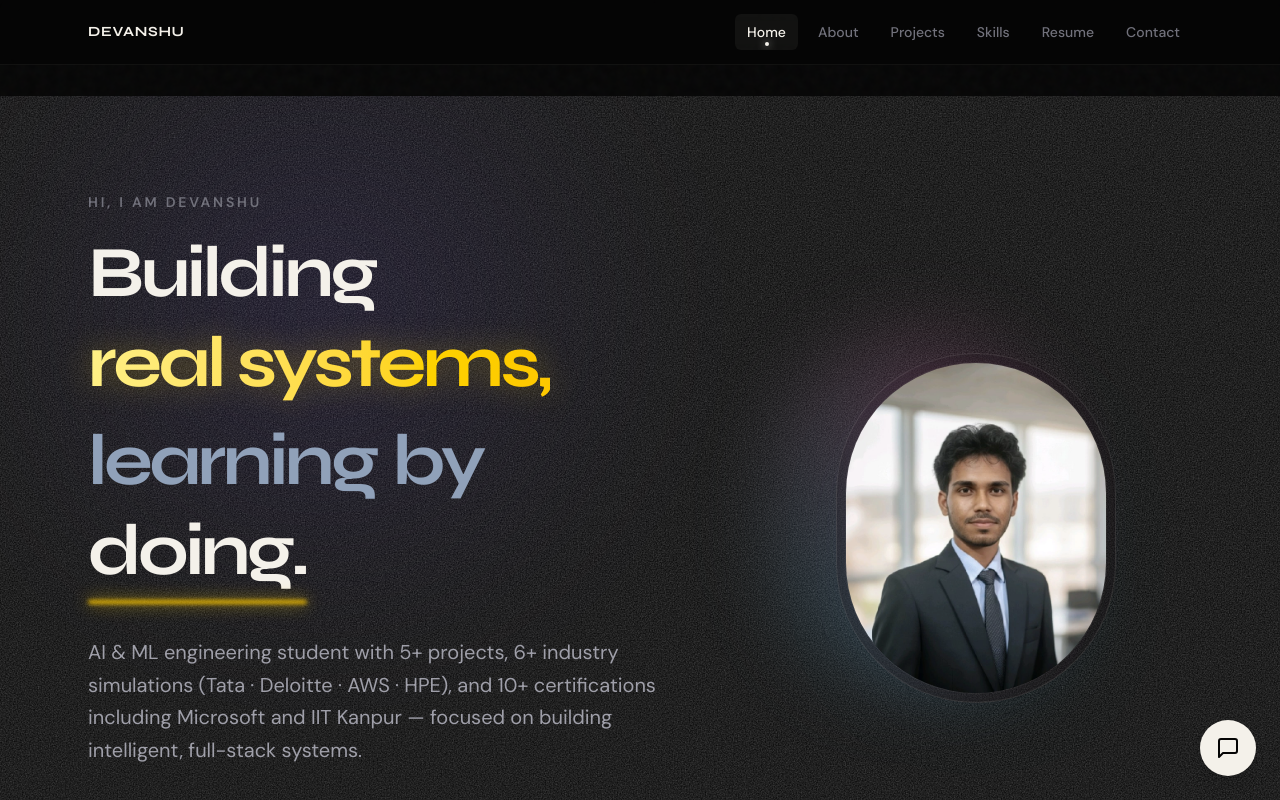
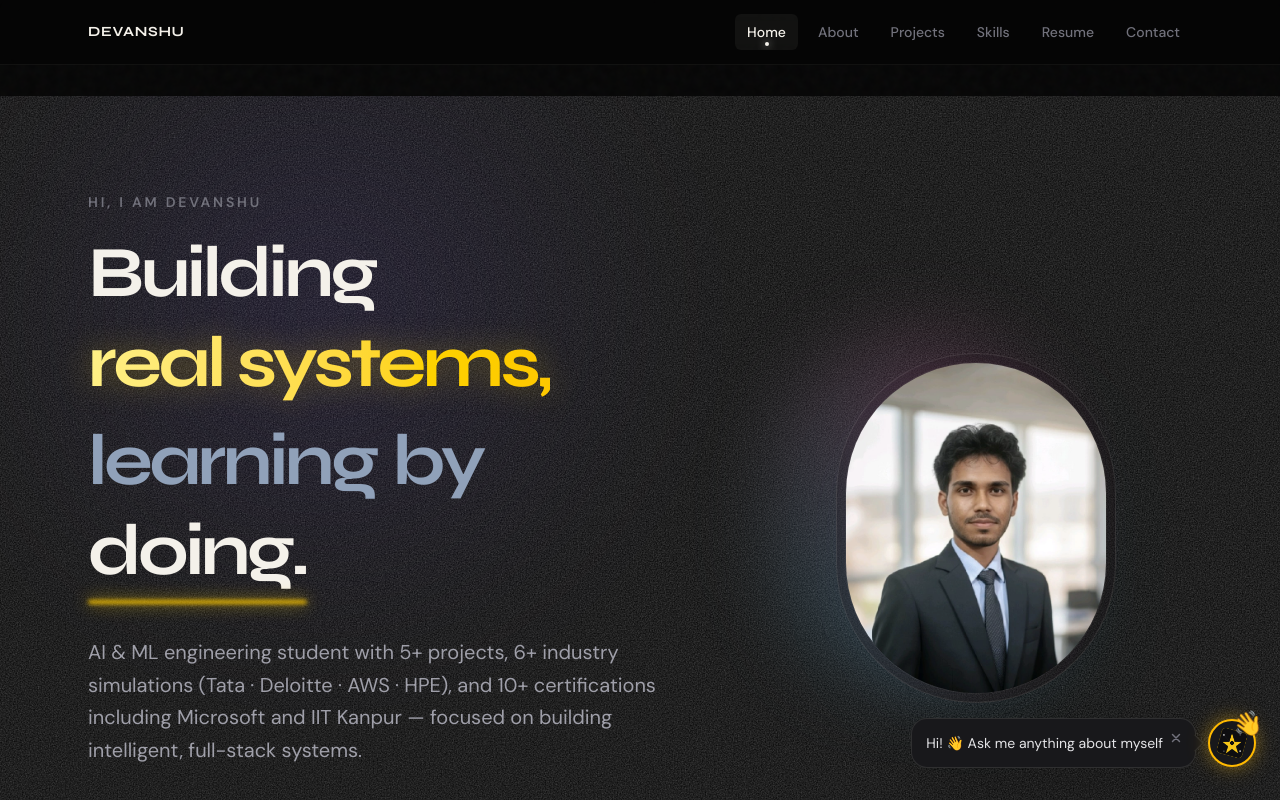
Before and after one commit to devanshu651/portfolio, a Next.js app: page / in a window 1280 px wide. Shown: the top 800 px of the page. Built offline with nearby package versions, Linux system fonts and the light colour scheme.

Commit message:
Update ChatWidget with custom logo and animated greeting popup

```diff
--- a/app/components/ChatWidget.tsx
+++ b/app/components/ChatWidget.tsx
@@ -15,8 +15,28 @@ export default function ChatWidget() {
   ]);
   const [inputValue, setInputValue] = useState("");
   const [isLoading, setIsLoading] = useState(false);
+  const [showGreeting, setShowGreeting] = useState(false);
 
   const messagesEndRef = useRef<HTMLDivElement>(null);
+
+  useEffect(() => {
+    const hasShown = sessionStorage.getItem("chat_greeting_shown");
+    if (!hasShown) {
+      const showTimer = setTimeout(() => {
+        setShowGreeting(true);
+        sessionStorage.setItem("chat_greeting_shown", "true");
+      }, 1500);
+
+      const dismissTimer = setTimeout(() => {
+        setShowGreeting(false);
+      }, 7500); // 1.5s + 6s
+
+      return () => {
+        clearTimeout(showTimer);
+        clearTimeout(dismissTimer);
+      };
+    }
+  }, []);
 
   const scrollToBottom = () => {
     if (messagesEndRef.current) {
@@ -201,24 +221,83 @@ export default function ChatWidget() {
         )}
       </AnimatePresence>
 
+      {/* Greeting Popup */}
+      <AnimatePresence>
+        {showGreeting && !isOpen && (
+          <motion.div
+            initial={{ opacity: 0, y: 20, scale: 0.9 }}
+            animate={{ opacity: 1, y: 0, scale: 1 }}
+            exit={{ opacity: 0, y: 10, scale: 0.9 }}
+            className="mb-2 flex items-center gap-3 z-40 w-max max-w-[calc(100vw-2rem)]"
+          >
+            {/* Speech Bubble */}
+            <div
+              className="relative bg-zinc-900 border border-white/10 rounded-2xl p-3.5 pr-8 shadow-2xl cursor-pointer hover:bg-zinc-800 transition-colors"
+              onClick={() => { setIsOpen(true); setShowGreeting(false); }}
+            >
+              <p className="text-sm text-zinc-200">
+                Hi! 👋 Ask me anything about myself
+              </p>
+              {/* Tail */}
+              <div className="absolute right-[-6px] top-1/2 -translate-y-1/2 w-3 h-3 bg-zinc-900 border-t border-r border-white/10 transform rotate-45" />
+
+              {/* Close Button */}
+              <button
+                onClick={(e) => { e.stopPropagation(); setShowGreeting(false); }}
+                className="absolute top-2 right-2 p-1 text-zinc-500 hover:text-white transition-colors"
+                aria-label="Dismiss greeting"
+              >
+                <svg width="14" height="14" viewBox="0 0 24 24" fill="none" stroke="currentColor" strokeWidth="2.5" strokeLinecap="round" strokeLinejoin="round"><path d="M18 6L6 18M6 6l12 12"/></svg>
+              </button>
+            </div>
+
+            {/* Avatar */}
+            <div
+              className="relative shrink-0 cursor-pointer"
+              onClick={() => { setIsOpen(true); setShowGreeting(false); }}
+            >
+              {/* Glowing ring */}
+              <div className="absolute inset-0 rounded-full bg-amber-400/40 blur-md animate-pulse" />
+              {/* Avatar container */}
+              <div className="relative w-11 h-11 sm:w-12 sm:h-12 rounded-full border-2 border-amber-400 bg-zinc-900 overflow-hidden shadow-[0_0_15px_rgba(251,191,36,0.3)]">
+                <img src="/chat-logo.png" alt="Chatbot Logo" className="w-full h-full object-cover" />
+              </div>
+              {/* Waving Emoji */}
+              <motion.div
+                className="absolute -top-3 -right-2 text-xl sm:text-2xl origin-[70%_70%]"
+                animate={{ rotate: [0, -15, 15, -15, 15, 0] }}
+                transition={{ duration: 1.5, repeat: 2, repeatDelay: 1, ease: "easeInOut" }}
+              >
+                👋
+              </motion.div>
+            </div>
+          </motion.div>
+        )}
+      </AnimatePresence>
+
       {/* Floating Toggle Button */}
+      <AnimatePresence>
+        {(!showGreeting || isOpen) && (
           <motion.button
+            initial={{ opacity: 0, scale: 0.8 }}
+            animate={{ opacity: 1, scale: 1 }}
+            exit={{ opacity: 0, scale: 0.8 }}
             onClick={() => setIsOpen(!isOpen)}
             whileHover={{ scale: 1.05 }}
             whileTap={{ scale: 0.95 }}
-        className="w-14 h-14 rounded-full bg-[#f4f1ea] text-[#050505] shadow-lg flex items-center justify-center hover:bg-white transition-colors"
+            className="w-12 h-12 sm:w-14 sm:h-14 rounded-full border-2 border-amber-400 bg-zinc-900 shadow-[0_0_15px_rgba(251,191,36,0.3)] flex items-center justify-center overflow-hidden transition-colors"
             aria-label="Toggle chat"
           >
             {isOpen ? (
-          <svg width="24" height="24" viewBox="0 0 24 24" fill="none" stroke="currentColor" strokeWidth="2.5" strokeLinecap="round" strokeLinejoin="round">
+              <svg width="24" height="24" viewBox="0 0 24 24" fill="none" stroke="#f4f1ea" strokeWidth="2.5" strokeLinecap="round" strokeLinejoin="round">
                 <path d="M18 6L6 18M6 6l12 12"/>
               </svg>
             ) : (
-          <svg width="24" height="24" viewBox="0 0 24 24" fill="none" stroke="currentColor" strokeWidth="2" strokeLinecap="round" strokeLinejoin="round">
-            <path d="M21 15a2 2 0 0 1-2 2H7l-4 4V5a2 2 0 0 1 2-2h14a2 2 0 0 1 2 2z"></path>
-          </svg>
+              <img src="/chat-logo.png" alt="Chatbot Logo" className="w-full h-full object-cover" />
             )}
           </motion.button>
+        )}
+      </AnimatePresence>
     </div>
   );
 }
```
Also changed, not shown: public/chat-logo.png (added). Lines whose indentation alone changed are shown as unchanged.
